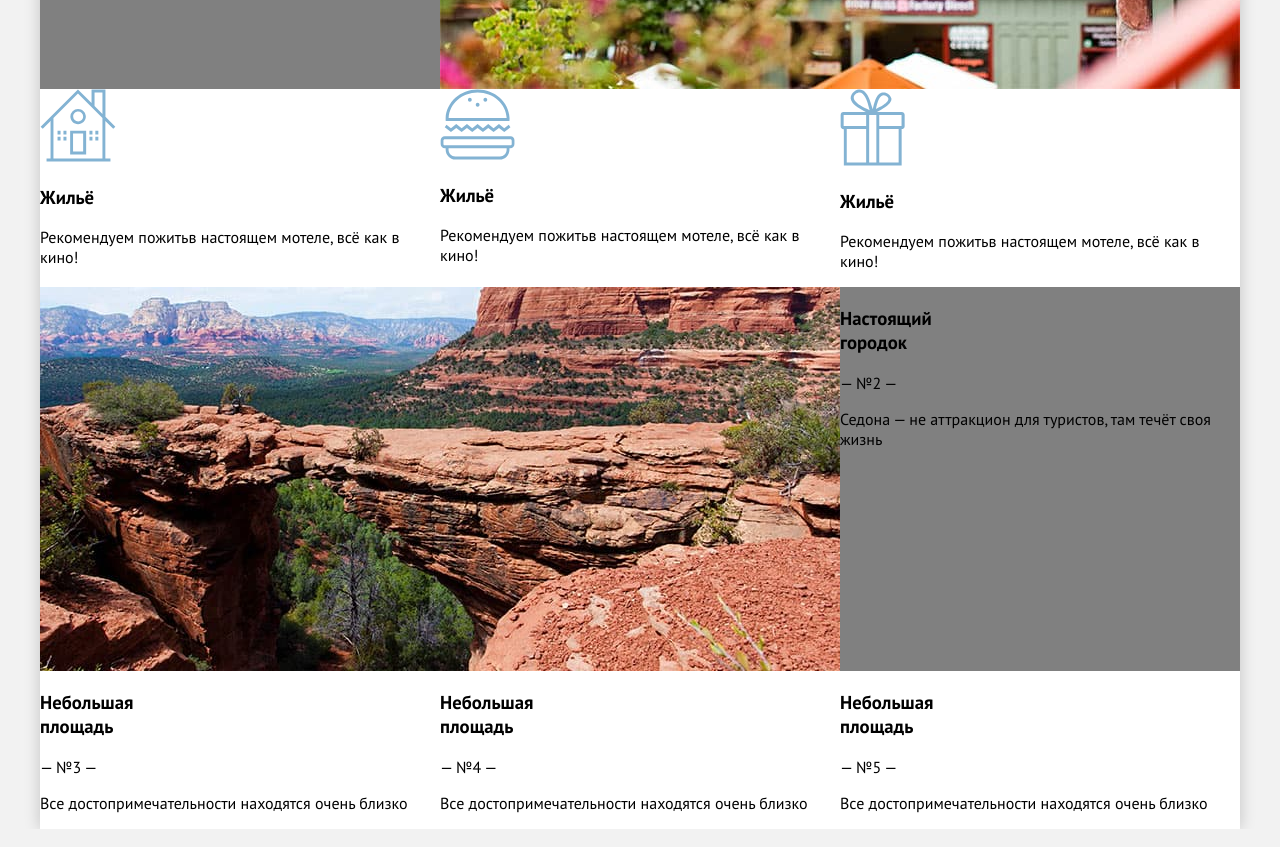
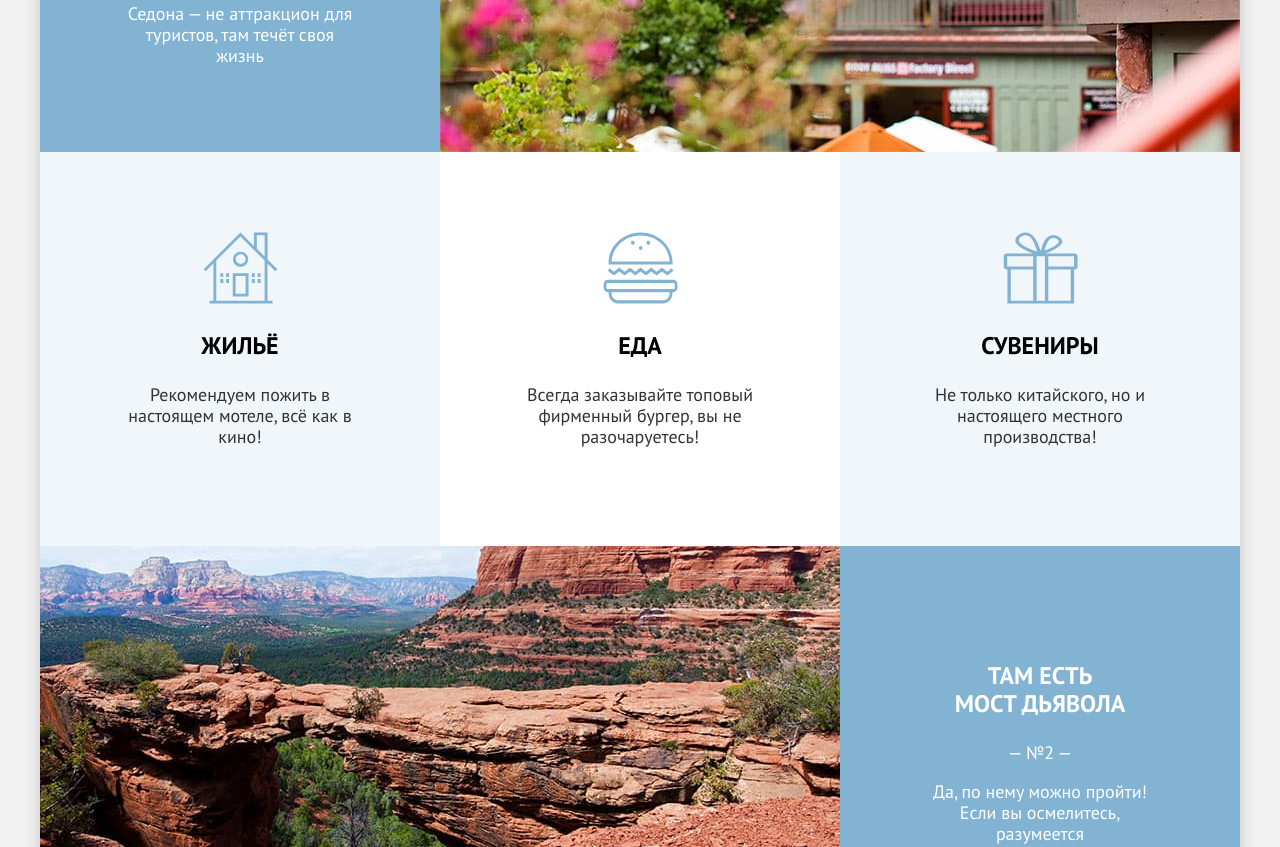
Before and after one commit to htmlacademy-htmlcss/2028743-sedona-34, a plain HTML site: page index.html in a window 1280 px wide. Shown: the part 953-1800 px from the top of the page. Drawn offline with Linux system fonts and the light colour scheme; files whose address does not match are found by name.

Commit message:
Редактирует стили в <main>

```diff
--- a/index.html
+++ b/index.html
@@ -60,7 +60,7 @@
           <section class="about">
             <div class="about-title">
               <h2 class="title-secondary">
-                Седона — небольшой городок в Аризоне,
+                Седона — небольшой городок в Аризоне,<br>
                 заслуживающий большего!
               </h2>
 
@@ -84,28 +84,28 @@
                   <img  class="about-box-img" src="images/advantage/photo-1.jpg" alt="" width="800" height="384">
                 </div>
                 <ul class="advantages">
-                  <li class="advantage">
+                  <li class="advantage-home">
                     <img class="advantage-img" src="images/advantage/Advantage-icon.svg" alt="">
                     <h3 class="advantage-title">Жильё</h3>
                       <p class="advantage-description">
-                          Рекомендуем пожитьв настоящем мотеле,
+                          Рекомендуем пожить в настоящем мотеле,
                           всё как в кино!
                       </p>
                   </li>
-                  <li class="advantage">
+                  <li class="advantage-food">
                     <img class="advantage-img" src="images/advantage/food.svg" alt="">
-                    <h3 class="advantage-title">Жильё</h3>
+                    <h3 class="advantage-title">Еда</h3>
                       <p class="advantage-description">
-                          Рекомендуем пожитьв настоящем мотеле,
-                          всё как в кино!
+                        Всегда заказывайте
+                        топовый фирменный бургер, вы не разочаруетесь!
                       </p>
                   </li>
-                  <li class="advantage">
+                  <li class="advantage-gift">
                     <img class="advantage-img" src="images/advantage/gift.svg" alt="">
-                    <h3 class="advantage-title">Жильё</h3>
+                    <h3 class="advantage-title">Сувениры</h3>
                       <p class="advantage-description">
-                          Рекомендуем пожитьв настоящем мотеле,
-                          всё как в кино!
+                        Не только китайского,
+                        но и настоящего местного производства!
                       </p>
                   </li>
                 </ul>
@@ -115,56 +115,61 @@
                   <img  class="about-box-img" src="images/advantage/photo-2.jpg" alt="" width="800" height="384">
                   <div class="about-box-description">
                     <h3 class="about-box-title">
-                      Настоящий <br>городок
+                      Там есть <br> мост дьявола
                     </h3>
                     <div class="about-box-num">— №2 —</div>
                     <p class="about-box-info">
-                      Седона — не аттракцион для туристов, там течёт своя жизнь
+                      Да, по нему можно пройти! Если вы осмелитесь, разумеется
                     </p>
                   </div>
                 </div>
               </li>
 
               <li class="utp-item">
+                <div class="little-road">
                 <h3 class="utp-item-title">
                     Небольшая<br>
                     площадь
                 </h3>
 
-                <div class="utp-item-title">— №3 —</div>
+                <div class="utp-item-num">— №3 —</div>
 
                 <p class="utp-item-description">
                   Все достопримечательности находятся очень близко
                 </p>
+                </div>
               </li>
 
               <li class="utp-item">
+                <div class="beautiful-road">
                 <h3 class="utp-item-title">
-                    Небольшая<br>
-                    площадь
+                  Красивая<br>
+                  дорога
                 </h3>
 
-                <div class="utp-item-title">— №4 —</div>
+                <div class="utp-item-num">— №4 —</div>
 
                 <p class="utp-item-description">
-                  Все достопримечательности находятся очень близко
+                  Ехать в Седону из Лас-Вегаса совсем не скучно!
                 </p>
+                </div>
               </li>
 
               <li class="utp-item">
+                <div class="empty-road">
                 <h3 class="utp-item-title">
-                    Небольшая<br>
-                    площадь
+                  Мало<br>
+                  туристов
                 </h3>
 
-                <div class="utp-item-title">— №5 —</div>
+                <div class="utp-item-num">— №5 —</div>
 
                 <p class="utp-item-description">
-                  Все достопримечательности находятся очень близко
+                  Большинство едет в Гранд Каньон и толпится там
                 </p>
+                </div>
               </li>
             </ol>
-
           </section>
       </main>
     </div>
--- a/styles/styles.css
+++ b/styles/styles.css
@@ -194,7 +194,6 @@
     width: 160px;
   }
 
-
   .header-bottom{
     position: relative;
     padding-top: 51px;
@@ -214,6 +213,23 @@
     background: url(../images/hero/maska.svg) no-repeat center center;
   }
 
+  .title-secondary {
+    font-family: 'PT Sans', sans-serif;
+    font-weight: 700;
+    font-size: 30px;
+    line-height: 36px;
+    text-align: center;
+    text-transform: uppercase;
+    color: #000000;
+  }
+  .main-text {
+    font-family: 'PT Sans', sans-serif;
+    font-weight: 400;
+    font-size: 22px;
+    line-height: 26px;
+    text-align: center;
+    color: #333333;
+  }
 
   .utp{
     margin: 0;
@@ -231,8 +247,24 @@
     display: grid;
     align-items: stretch;
     grid-template-columns: 1fr 2fr;
+    font-family: 'PT Sans', sans-serif;
+    font-size: 18px;
+    line-height: 21px;
+    text-align: center;
+    color:#FFFFFF;
   }
 
+  .about-box-title {
+    font-weight: 700;
+    font-size: 24px;
+    line-height: 28px;
+    text-transform: uppercase;
+    padding-top: 92px;
+  }
+
+  .about-box-num, .about-box-info{
+    padding-inline: 85px;
+  }
   .about-box-reverse{
     grid-template-columns: 2fr 1fr;
   }
@@ -243,13 +275,86 @@
   }
 
   .about-box-description{
-    background-color: gray;
+    background-color:  #82B3D3;
   }
 
   .advantages{
+    font-family: 'PT Sans', sans-serif;
     margin: 0;
     padding: 0;
     list-style-type: none;
     display: grid;
     grid-template-columns: repeat(3, 1fr);
+    text-align: center;
   }
+
+  .advantage-home, .advantage-gift{
+    background: rgba(131, 179, 211, 0.12);
+  }
+
+  .advantage-img{
+    width: 75px;
+    height: 72px;
+    padding-top: 80px;
+ }
+
+  .advantage-title{
+    font-weight: 700;
+    font-size: 24px;
+    line-height: 28px;
+    text-align: center;
+    text-transform: uppercase;
+    color:#000000
+  }
+
+  .advantage-description{
+    font-weight: 400;
+    font-size: 18px;
+    line-height: 21px;
+    padding-bottom: 81px;
+    padding-inline: 85px;
+    color:#333333;
+  }
+
+  .utp-item {
+    font-family: 'PT Sans', sans-serif;
+    margin: 0;
+    padding: 0;
+    list-style-type: none;
+    display: grid;
+    text-align: center;
+  }
+
+  .little-road, .empty-road {
+    background: rgba(131, 179, 211, 0.12);
+  }
+
+  .beautiful-road{
+    background: rgba(131, 179, 211, 0.2);
+  }
+
+  .utp-item-title{
+    font-weight: 700;
+    font-size: 24px;
+    line-height: 28px;
+    text-align: center;
+    text-transform: uppercase;
+    color: #000000;
+    padding-top: 103px;
+  }
+
+  .utp-item-num{
+    font-weight: 400;
+    font-size: 18px;
+    line-height: 21px;
+    color: #000000;
+  }
+
+  .utp-item-description{
+    font-weight: 400;
+    font-size: 18px;
+    line-height: 21px;
+    padding-inline: 85px;
+    padding-bottom: 102px;
+    color: #333333;
+  }
```
